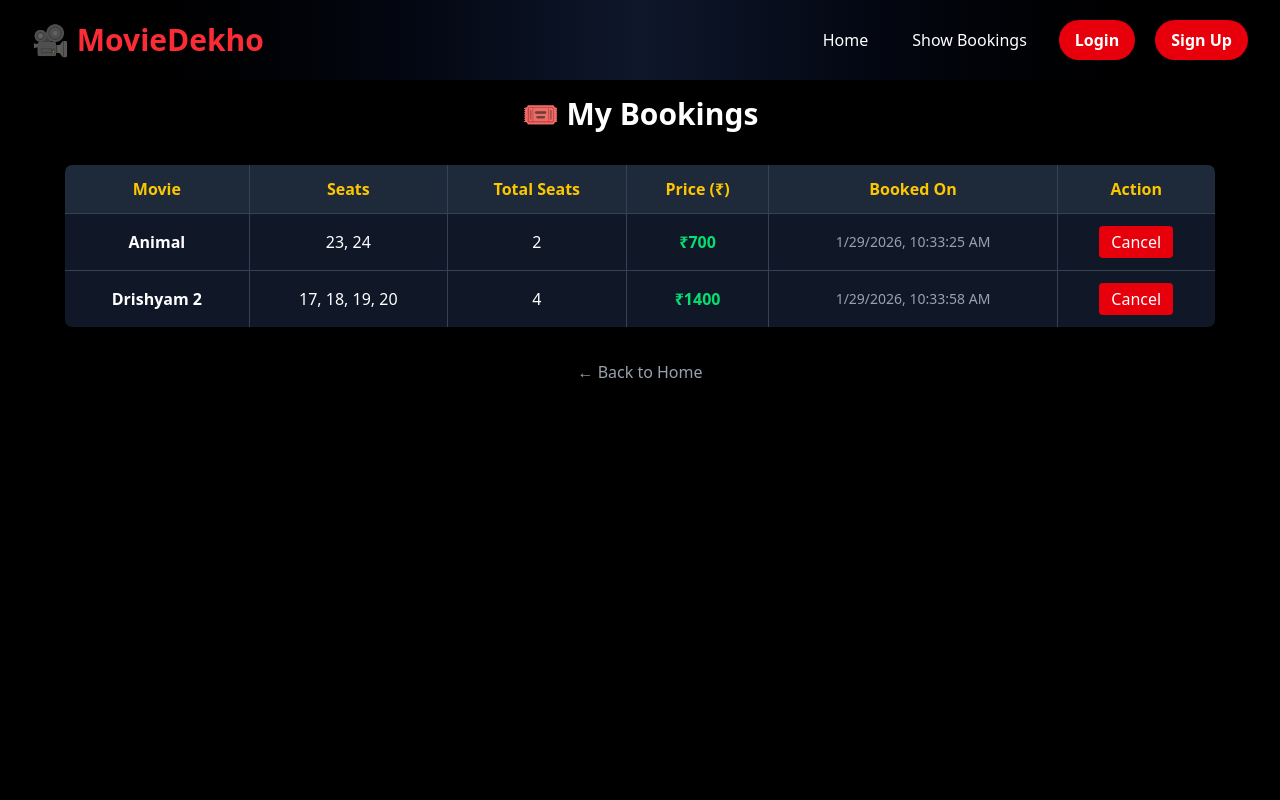
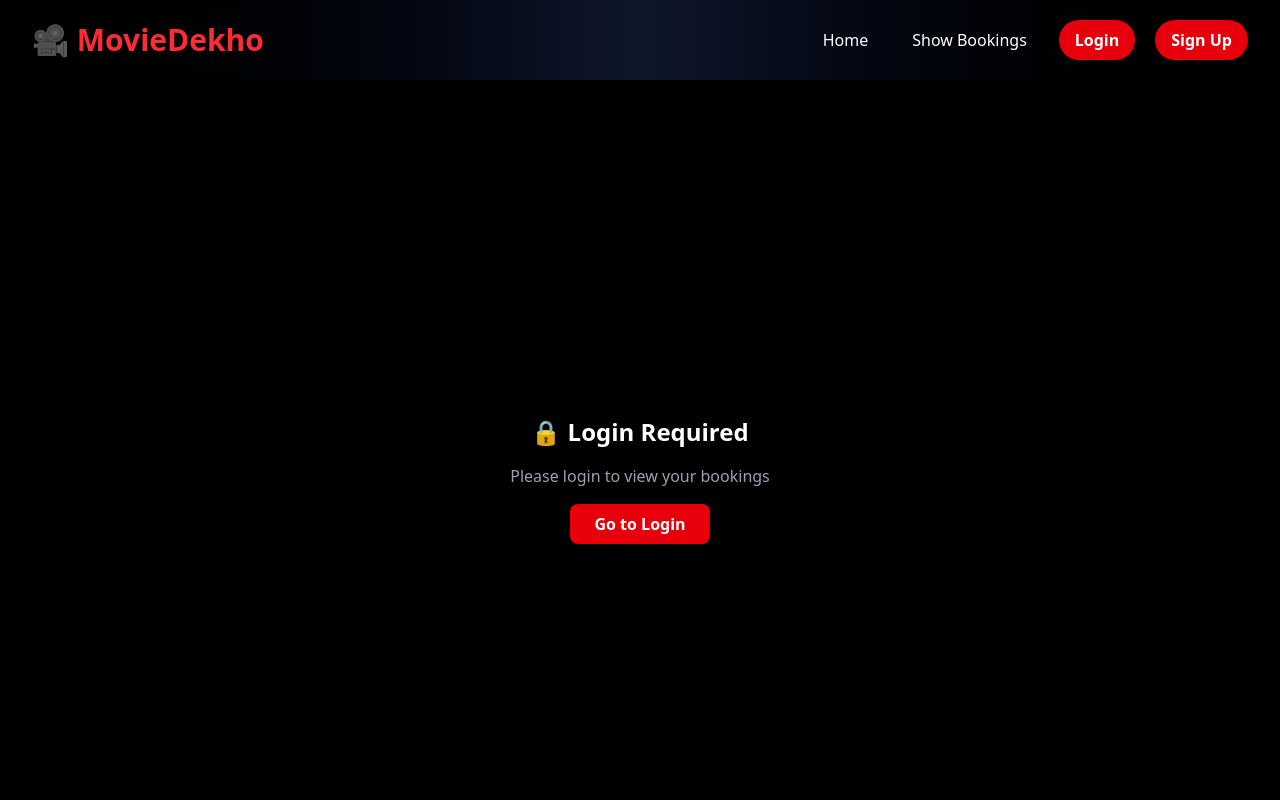
Before and after one commit to GROHAAN/react-Project, a React (Vite) app: page /showbook in a window 1280 px wide. Shown: the top 800 px of the page. Built offline with nearby package versions, Linux system fonts and the light colour scheme; data requests are answered from the project's data file.

Commit message:
changes occur in login, navbar, seatbooking and showbooking components

```diff
--- a/src/database/db.json
+++ b/src/database/db.json
@@ -1,28 +1,89 @@
 {
   "BookingData": [
     {
-      "id": "e4a4",
-      "movieTitle": "Animal",
+      "id": "3cf9",
+      "movieTitle": "KGF Chapter 2",
       "seats": [
+        21,
+        22
+      ],
+      "seatCount": 2,
+      "totalPrice": 700,
+      "bookingDate": "2026-01-31T09:52:34.417Z"
+    },
+    {
+      "id": "74ac",
+      "movieTitle": "Leo",
+      "seats": [
+        5,
+        6
+      ],
+      "seatCount": 2,
+      "totalPrice": 700,
+      "bookingDate": "2026-01-31T09:54:02.304Z"
+    },
+    {
+      "id": "d51e",
+      "movieTitle": "Drishyam 2",
+      "seats": [
+        22,
         23,
         24
       ],
+      "seatCount": 3,
+      "totalPrice": 1050,
+      "bookingDate": "2026-01-31T09:54:28.856Z"
+    },
+    {
+      "id": "a61f",
+      "movieTitle": "Drishyam 2",
+      "seats": [
+        21,
+        20
+      ],
       "seatCount": 2,
       "totalPrice": 700,
-      "bookingDate": "2026-01-29T10:33:25.780Z"
+      "bookingDate": "2026-01-31T09:56:31.601Z",
+      "userEmail": "hari@gmail.com"
     },
     {
-      "id": "2b3e",
+      "id": "d0f9",
       "movieTitle": "Drishyam 2",
       "seats": [
+        1,
+        2,
+        3
+      ],
+      "seatCount": 3,
+      "totalPrice": 1050,
+      "bookingDate": "2026-01-31T09:57:56.126Z",
+      "userEmail": "hari@gmail.com"
+    },
+    {
+      "id": "4fc8",
+      "movieTitle": "Gadar 2",
+      "seats": [
+        1,
+        9,
         17,
         18,
-        19,
-        20
+        10,
+        2,
+        11,
+        12,
+        13,
+        14,
+        15,
+        7,
+        8,
+        16,
+        24,
+        23
       ],
-      "seatCount": 4,
-      "totalPrice": 1400,
-      "bookingDate": "2026-01-29T10:33:58.086Z"
+      "seatCount": 16,
+      "totalPrice": 5600,
+      "bookingDate": "2026-01-31T11:25:31.230Z",
+      "userEmail": "gj@gmail.com"
     }
   ]
 }
--- a/src/pages/Login.jsx
+++ b/src/pages/Login.jsx
@@ -1,4 +1,4 @@
-import React, { useState } from 'react'
+import { useState } from 'react'
 import { Link, useNavigate } from 'react-router-dom'
 const Login = () => {
 
--- a/src/pages/Navbar.jsx
+++ b/src/pages/Navbar.jsx
@@ -9,8 +9,9 @@ const Navbar = () => {
   const user = JSON.parse(localStorage.getItem("currentUser"));
 
   const handleLogout = () => {
-    localStorage.removeItem("isLoggedIn");
-    localStorage.removeItem("currentUser");
+  localStorage.removeItem("isLoggedIn");
+  localStorage.removeItem("currentUser");
+  localStorage.removeItem("useremail");
     navigate("/login");
   };
 
--- a/src/pages/SeatBooking.jsx
+++ b/src/pages/SeatBooking.jsx
@@ -23,13 +23,24 @@ const SeatBooking = () => {
   const totalPrice = selectedSeats.length * SEAT_PRICE;
 
   const handleConfirmBooking = () => {
+    const userEmail = localStorage.getItem("useremail");
+
+    if (!userEmail) {
+      alert("Please login to book seats");
+      navigate("/login");
+      return;
+    }
+
     const bookingPayload = {
       movieId: movie.id,
       movieTitle: movie.title,
       seats: selectedSeats,
       seatCount: selectedSeats.length,
       totalPrice: totalPrice,
-      bookingDate: new Date().toISOString()
+      bookingDate: new Date().toISOString(),
+
+      // 🔥 IMPORTANT LINE
+      userEmail: userEmail,
     };
 
     axios
@@ -37,7 +48,7 @@ const SeatBooking = () => {
       .then((response) => {
         console.log("Booking Saved:", response.data);
         alert("🎉 Booking Confirmed!");
-        navigate("/");
+        navigate("/showbook");
       })
       .catch((error) => {
         console.error("Booking Error:", error);
--- a/src/pages/ShowBookings.jsx
+++ b/src/pages/ShowBookings.jsx
@@ -4,41 +4,59 @@ import { useNavigate } from "react-router-dom";
 
 const ShowBookings = () => {
   const [bookings, setBookings] = useState([]);
-  const [loading, setLoading] = useState(true);
+  const [loading, setLoading] = useState(false);
+  const [isLoggedIn, setIsLoggedIn] = useState(false);
   const navigate = useNavigate();
 
   useEffect(() => {
-    fetchBookings();
+    const loggedIn = localStorage.getItem("isLoggedIn") === "true";
+    setIsLoggedIn(loggedIn);
+
+    if (loggedIn) {
+      fetchBookings();
+    }
   }, []);
 
-  const fetchBookings = () => {
+  const fetchBookings = async () => {
     setLoading(true);
-    axios
-      .get("http://localhost:3000/BookingData")
-      .then((response) => {
-        setBookings(response.data);
-        setLoading(false);
-      })
-      .catch((error) => {
-        console.error("Error fetching bookings:", error);
-        setLoading(false);
-      });
+
+    try {
+      const res = await axios.get("http://localhost:3000/BookingData");
+
+      const userEmail = localStorage.getItem("useremail");
+
+      // 🔥 FILTER BOOKINGS BY LOGGED IN USER
+      const userBookings = res.data.filter(
+        (booking) => booking.userEmail === userEmail
+      );
+
+      setBookings(userBookings);
+    } catch {
+      alert("Failed to load bookings");
+    } finally {
+      setLoading(false);
+    }
   };
 
-  const handleDelete = (id) => {
-    if (!window.confirm("Are you sure you want to cancel this booking?")) return;
+  // 🔒 LOGGED OUT VIEW
+  if (!isLoggedIn) {
+    return (
+      <div className="min-h-screen bg-black text-white flex flex-col items-center justify-center gap-4">
+        <h2 className="text-2xl font-bold">🔒 Login Required</h2>
+        <p className="text-gray-400">
+          Please login to view your bookings
+        </p>
+        <button
+          onClick={() => navigate("/login")}
+          className="bg-red-600 hover:bg-red-700 px-6 py-2 rounded-lg font-semibold"
+        >
+          Go to Login
+        </button>
+      </div>
+    );
+  }
 
-    axios
-      .delete(`http://localhost:3000/BookingData/${id}`)
-      .then(() => {
-        setBookings((prev) => prev.filter((booking) => booking.id !== id));
-      })
-      .catch((error) => {
-        console.error("Error deleting booking:", error);
-        alert("Failed to cancel booking. Try again.");
-      });
-  };
-
+  // ⏳ LOADING
   if (loading) {
     return (
       <div className="min-h-screen bg-black text-white flex items-center justify-center">
@@ -47,6 +65,7 @@ const ShowBookings = () => {
     );
   }
 
+  // ✅ LOGGED IN VIEW
   return (
     <div className="min-h-screen bg-black text-white p-4">
       <h1 className="text-3xl font-bold text-center mb-8">
@@ -54,46 +73,38 @@ const ShowBookings = () => {
       </h1>
 
       {bookings.length === 0 ? (
-        <p className="text-center text-gray-400">No bookings found 😢</p>
+        <p className="text-center text-gray-400">
+          You have no bookings yet 😢
+        </p>
       ) : (
         <div className="overflow-x-auto max-w-6xl mx-auto">
-          <table className="w-full border border-gray-700 rounded-lg overflow-hidden">
+          <table className="w-full border border-gray-700">
             <thead className="bg-gray-800 text-yellow-400">
               <tr>
-                <th className="p-3 border border-gray-700">Movie</th>
-                <th className="p-3 border border-gray-700">Seats</th>
-                <th className="p-3 border border-gray-700">Total Seats</th>
-                <th className="p-3 border border-gray-700">Price (₹)</th>
-                <th className="p-3 border border-gray-700">Booked On</th>
-                <th className="p-3 border border-gray-700">Action</th>
+                <th className="p-3 border">Movie</th>
+                <th className="p-3 border">Seats</th>
+                <th className="p-3 border">Total Seats</th>
+                <th className="p-3 border">Price (₹)</th>
+                <th className="p-3 border">Booked On</th>
+                <th className="p-3 border">Action</th>
               </tr>
             </thead>
-
             <tbody>
               {bookings.map((booking) => (
-                <tr
-                  key={booking.id}
-                  className="bg-gray-900 hover:bg-gray-800 text-center"
-                >
-                  <td className="p-3 border border-gray-700 font-semibold">
-                    {booking.movieTitle}
-                  </td>
-
-                  <td className="p-3 border border-gray-700">
+                <tr key={booking.id} className="bg-gray-900 text-center">
+                  <td className="p-3 border">{booking.movieTitle}</td>
+                  <td className="p-3 border">
                     {booking.seats.join(", ")}
                   </td>
-                  <td className="p-3 border border-gray-700">{booking.seatCount}</td>
-                  <td className="p-3 border border-gray-700 text-green-400 font-bold">
+                  <td className="p-3 border">{booking.seatCount}</td>
+                  <td className="p-3 border text-green-400">
                     ₹{booking.totalPrice}
                   </td>
-                  <td className="p-3 border border-gray-700 text-sm text-gray-400">
+                  <td className="p-3 border text-gray-400">
                     {new Date(booking.bookingDate).toLocaleString()}
                   </td>
-                  <td className="p-3 border border-gray-700">
-                    <button
-                      onClick={() => handleDelete(booking.id)}
-                      className="bg-red-600 hover:bg-red-700 text-white px-3 py-1 rounded"
-                    >
+                  <td className="p-3 border">
+                    <button className="bg-red-600 px-3 py-1 rounded">
                       Cancel
                     </button>
                   </td>
@@ -103,13 +114,6 @@ const ShowBookings = () => {
           </table>
         </div>
       )}
-
-      <button
-        onClick={() => navigate("/")}
-        className="block mx-auto mt-8 text-gray-400 hover:text-white"
-      >
-        ← Back to Home
-      </button>
     </div>
   );
 };
```
Also changed, not shown: 1 other file (tests, documents, lock files or other folders).
